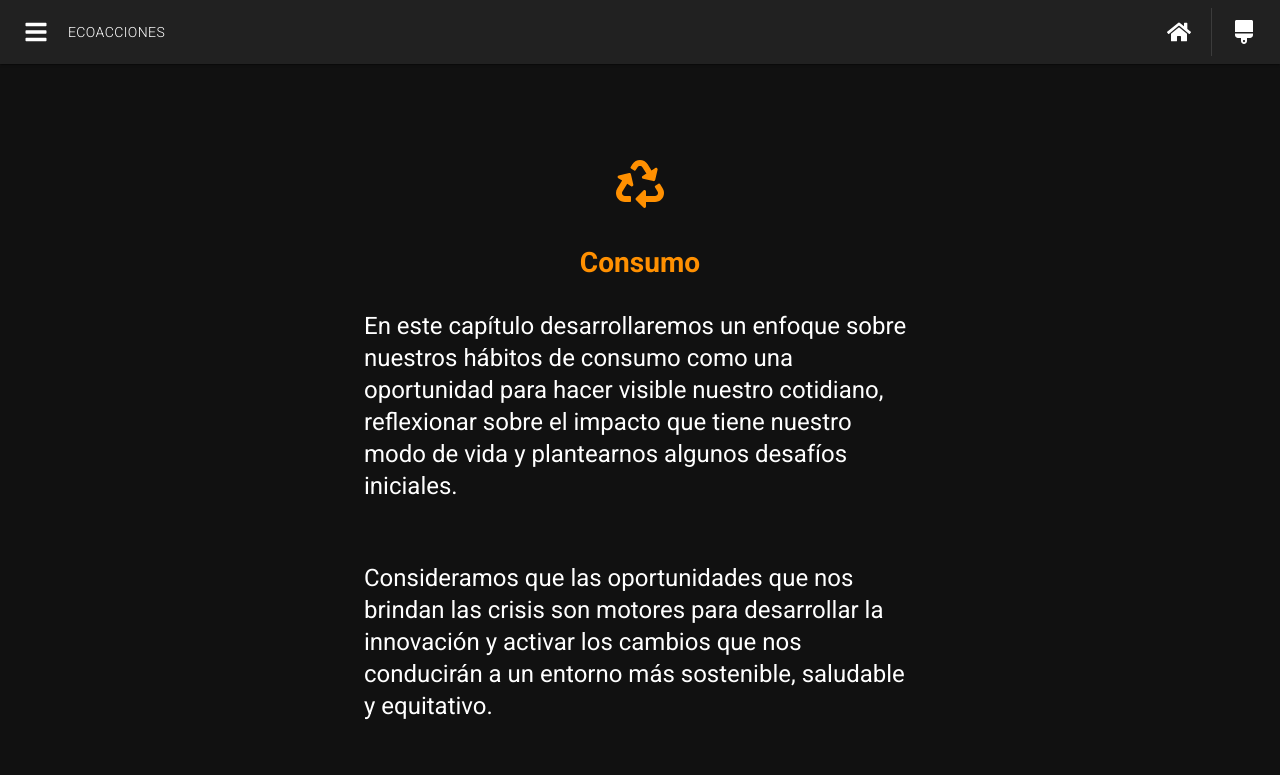
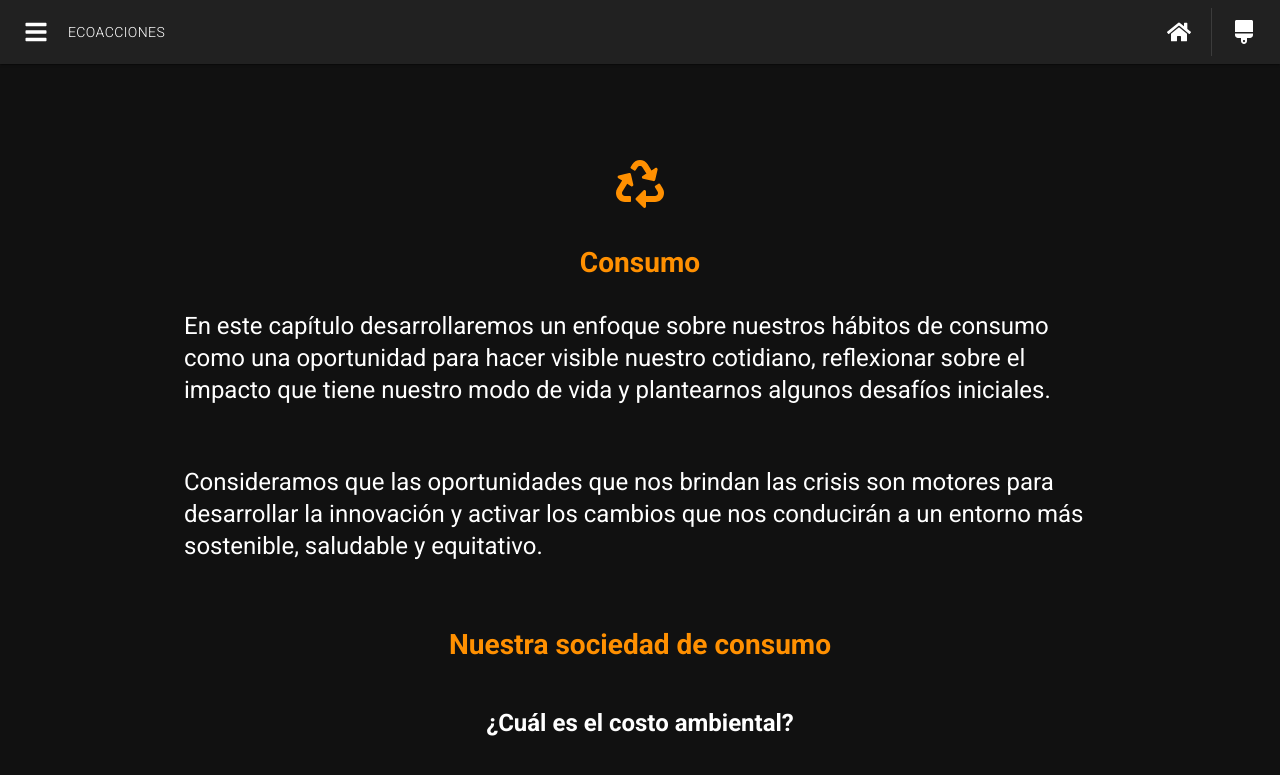
Before and after one commit to LichiBruno/Ecoacciones, a React (Create React App) app: page /page-2 in a window 1280 px wide. Shown: the top 775 px of the page. Built offline with nearby package versions, Linux system fonts and the light colour scheme.

Commit message:
minor changes

```diff
--- a/src/pages/Page2/Component.js
+++ b/src/pages/Page2/Component.js
@@ -17,7 +17,7 @@ function Page2() {
         title="Capítulo 2"
         description="Capítulo 2"
       />
-      <Container maxWidth="sm" className={classes.root}>
+      <Container maxWidth="md" className={classes.root}>
         <Typography variant="h5">
           <Chapter2/>
         </Typography>
```
